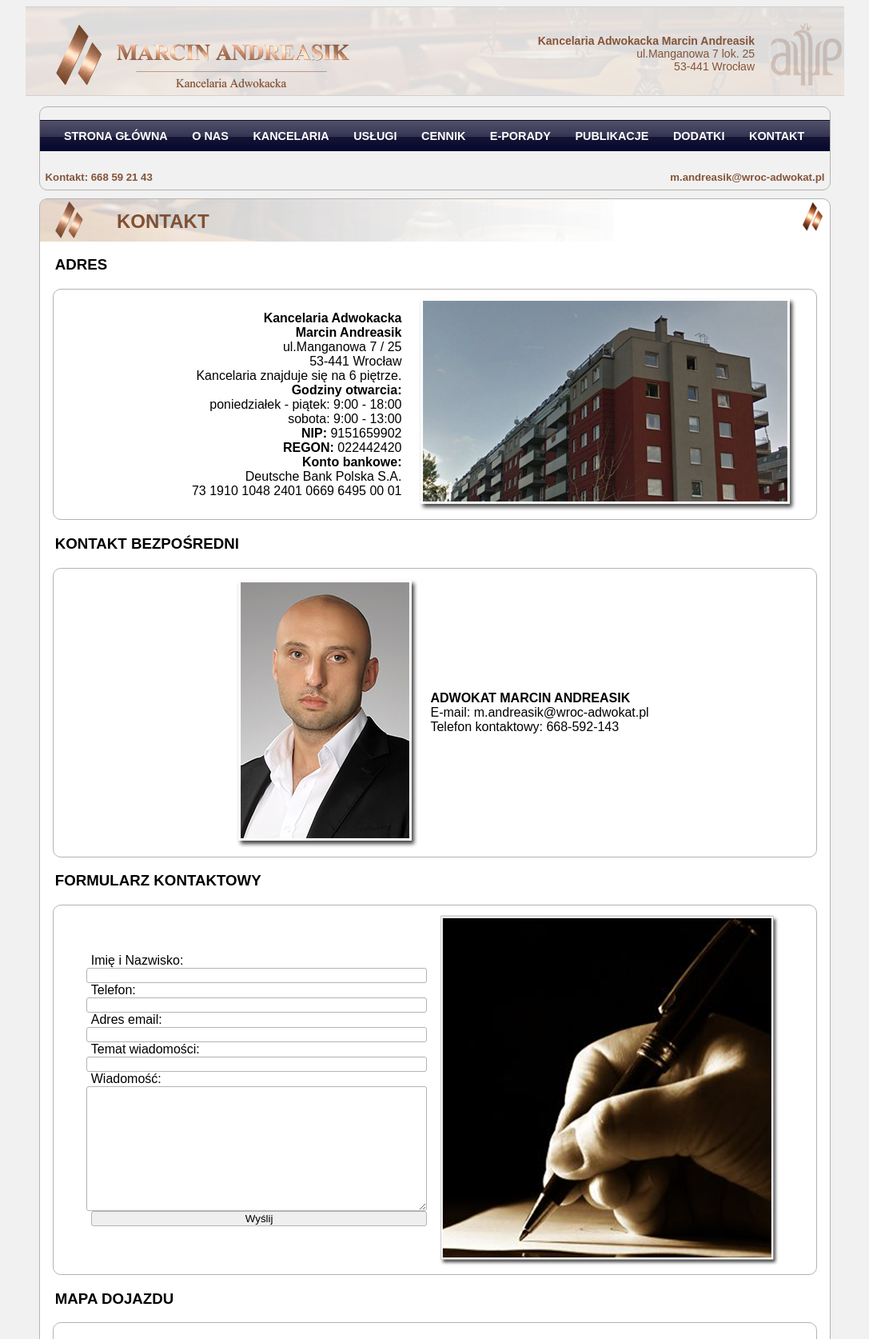
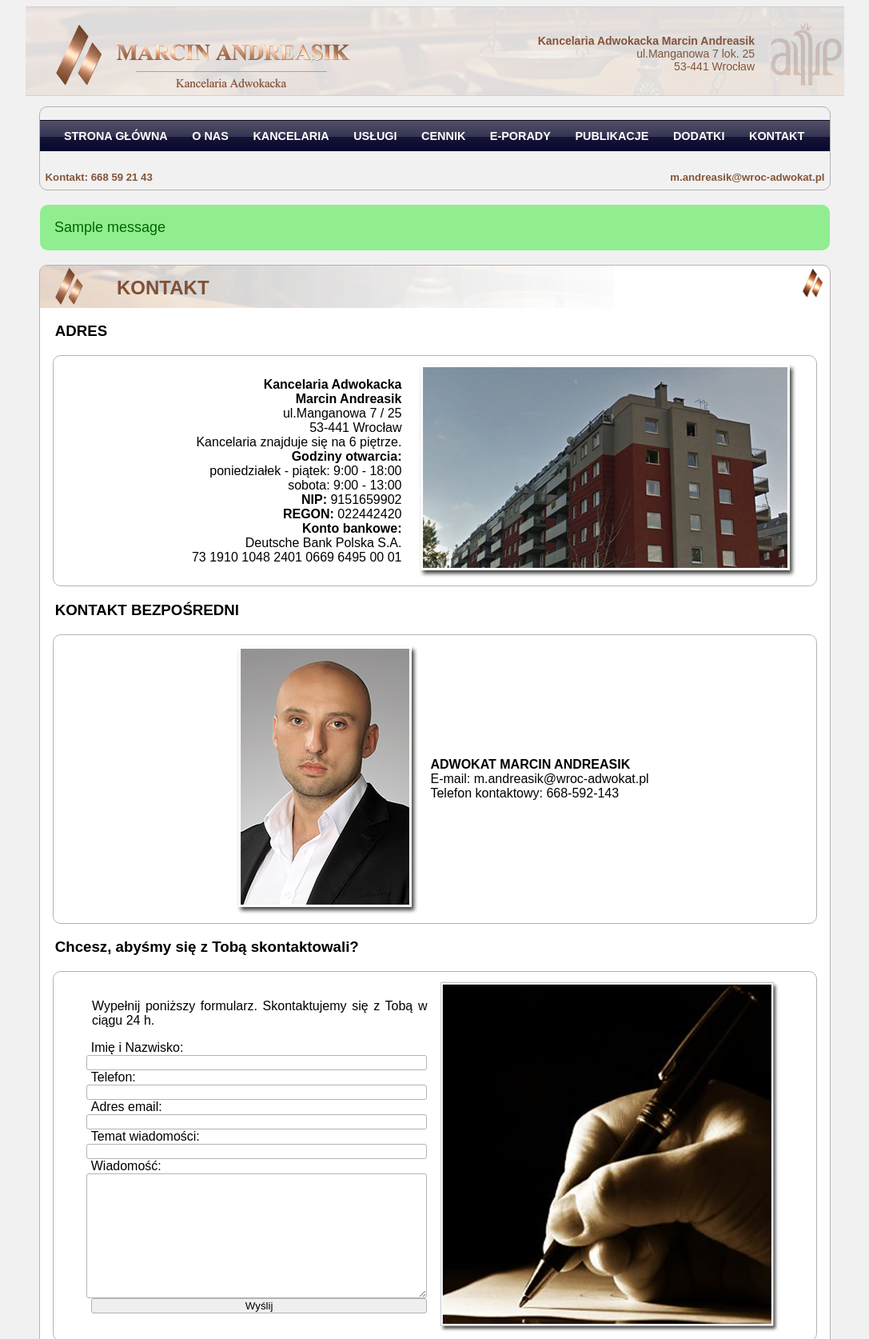
Before and after one commit to sztosz/marcin, a Django app: template templates/main_site/contact.html in a window 1280 px wide. Shown: the top 1674 px of the page at 80% size, without its empty margins (96-1183 px from the left). Run offline with Django 3.2, Linux system fonts and the light colour scheme; the template is opened without the code that fills it, so the values that code supplies are empty; tables that the repository leaves empty hold one stand-in row (values such as "Sample post"); one stand-in notice (Sample message) is shown; some libraries are stand-ins or nearby versions.

Commit message:
Added success message after sending an email

```diff
--- a/main_site/views.py
+++ b/main_site/views.py
@@ -3,6 +3,7 @@ from django.views.generic import TemplateView, FormView
 from .forms import ContactForm
 from django.core.urlresolvers import reverse
 from django.core.mail import send_mail
+from django.contrib import messages
 
 
 class ContactFormView(FormView):  # WIP
@@ -35,7 +36,9 @@ class ContactFormView(FormView):  # WIP
         message = 'IMIĘ I NAZWISKO: {} \nADRES EMAIL: {} \nTELEFON {} \n\n{}'.format(name, from_email, phone, form.cleaned_data['message'])
         # message = form.cleaned_data['message']
 
-        print(send_mail(subject, message, from_email, ['sztosz@gmail.com'], fail_silently=False))
+        send_mail(subject, message, from_email, ['m.andreasik@wroc-adwokat.pl'], fail_silently=False)
+
+        messages.success(self.request, 'E-mail został wysłany pomyślnie.')
 
         return HttpResponseRedirect(self.get_success_url())
 
--- a/static/css/site.css
+++ b/static/css/site.css
@@ -540,3 +540,23 @@ ul > li {
 .font_brown {
   color: #845439;
 }
+
+.p_form {
+  margin-left: 3em;
+  margin-bottom: 1em;
+}
+
+.messages{
+  list-style-type: none;
+  padding: 0;
+  margin: 0;
+}
+
+.success{
+  background-color: lightgreen;
+  color: darkgreen;
+  list-style-type: none;
+  padding: 1em;
+  margin: 1em;
+  border-radius: 10px;
+}
--- a/templates/main_site/contact.html
+++ b/templates/main_site/contact.html
@@ -1,17 +1,28 @@
 {% extends "main_site/base.html" %}
 {% block title %}Kontakt | Kancelaria Adwokacka Marcin Andreasik{% endblock %}
 {% block content %}
+
+  {% if messages %}
+    <ul class="messages">
+      {% for message in messages %}
+        <li{% if message.tags %} class="{{ message.tags }}"{% endif %}>{{ message }}</li>
+      {% endfor %}
+    </ul>
+  {% endif %}
 
   <div class=main_container>
 
     <div class=main_container_logo>
       <img class="rotating_logo " src="/static/img/logo.gif">
+
       <div class="main_container_header">KONTAKT</div>
     </div>
 
     <div class="clear"></div>
 
+
     <h3>ADRES</h3>
+
     <div id="address" class="brown_border">
       <div class="vertical_middle">
         <p><span class="bold">Kancelaria Adwokacka<br>
@@ -33,6 +44,7 @@
     </div>
 
     <h3>KONTAKT BEZPOŚREDNI</h3>
+
     <div id="kontakt" class="brown_border">
       <div class="vertical_middle"><img class="img_on_right_wrap" src="/static/img/marcin_face.png"></div>
       <div class="vertical_middle">
@@ -44,22 +56,30 @@
 
     </div>
 
-  <h3>FORMULARZ KONTAKTOWY</h3>
+    <h3>Chcesz, abyśmy się z Tobą skontaktowali?</h3>
+
     <div id="form" class="brown_border">
       <div class="vertical_middle">
+
+        <p class="p_form">Wypełnij poniższy formularz. Skontaktujemy się z Tobą w ciągu 24 h.</p>
 
         <form name="theform" action="{% url 'main_site:contact' %}" method="post" id="theform">
           {% csrf_token %}
           <label for="name" class="form_field" id="id_name">Imię i Nazwisko:</label><br>
-        <input type="text" class="px3border form_field" name="name" value="{% if form.name.value %}{{ form.name.value }}{% endif %}" id="name"/><br>
+          <input type="text" class="px3border form_field" name="name"
+                 value="{% if form.name.value %}{{ form.name.value }}{% endif %}" id="name"/><br>
           <label for="phone" class="form_field" id="id_phone">Telefon:</label><br>
-        <input type="text" class="px3border form_field" name="phone" value="{% if form.phone.value %}{{ form.phone.value }}{% endif %}" id="phone"/><br>
+          <input type="text" class="px3border form_field" name="phone"
+                 value="{% if form.phone.value %}{{ form.phone.value }}{% endif %}" id="phone"/><br>
           <label for="email" class="form_field" id="id_email">Adres email:</label><br>
-        <input type="text" class="px3border form_field" name="email" value="{% if form.email.value %}{{ form.email.value }}{% endif %}" id="email"/><br>
+          <input type="text" class="px3border form_field" name="email"
+                 value="{% if form.email.value %}{{ form.email.value }}{% endif %}" id="email"/><br>
           <label for="topic" class="form_field" id="id_topic">Temat wiadomości:</label><br>
-        <input type="text" class="px3border form_field" name="topic" value="{% if form.topic.value %}{{ form.topic.value }}{% endif %}" id="topic"/><br>
+          <input type="text" class="px3border form_field" name="topic"
+                 value="{% if form.topic.value %}{{ form.topic.value }}{% endif %}" id="topic"/><br>
           <label for="message" class="form_field" id="id_message">Wiadomość:</label><br>
-        <textarea name="message" class="px3border form_field" rows="10" cols="37" id="message">{% if form.message.value %}{{ form.message.value }}{% endif %}</textarea><br>
+          <textarea name="message" class="px3border form_field" rows="10" cols="37"
+                    id="message">{% if form.message.value %}{{ form.message.value }}{% endif %}</textarea><br>
           <input type="submit" class="px3border form_field" value="Wyślij"/><br>
         </form>
         {#      {% load crispy_forms_tags %}#}
@@ -69,9 +89,11 @@
     </div>
 
     <h3>MAPA DOJAZDU</h3>
+
     <div id="map" class="brown_border border_bottom_1">
       <div id="map_canvas"></div>
-    <p class="p">Do kancelari można dojechać tramwajami i autobusami linii 5, 11, 14, 71, 126, 507 przystanek ul. Stalowa</p>
+      <p class="p">Do kancelari można dojechać tramwajami i autobusami linii 5, 11, 14, 71, 126, 507 przystanek ul.
+        Stalowa</p>
     </div>
 
   </div> <!-- main_container -->
```
Also changed, not shown: templates/main_site/advices.html (+40 -13 lines). Lines whose indentation alone changed are shown as unchanged.
